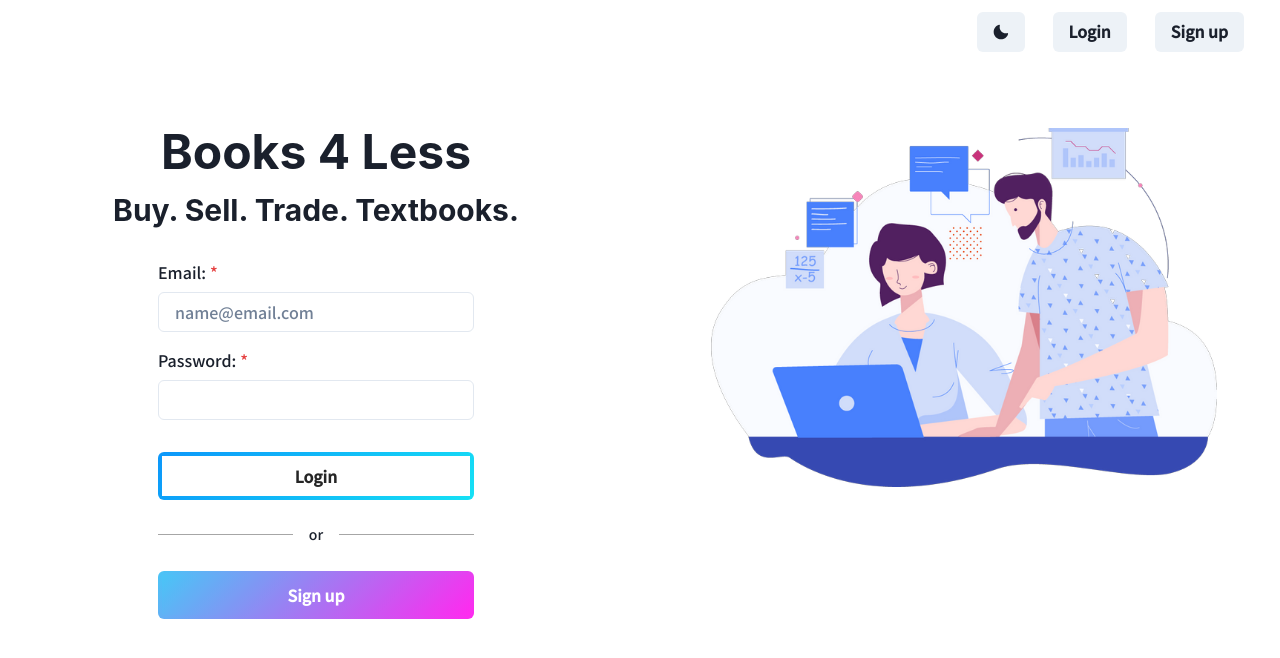
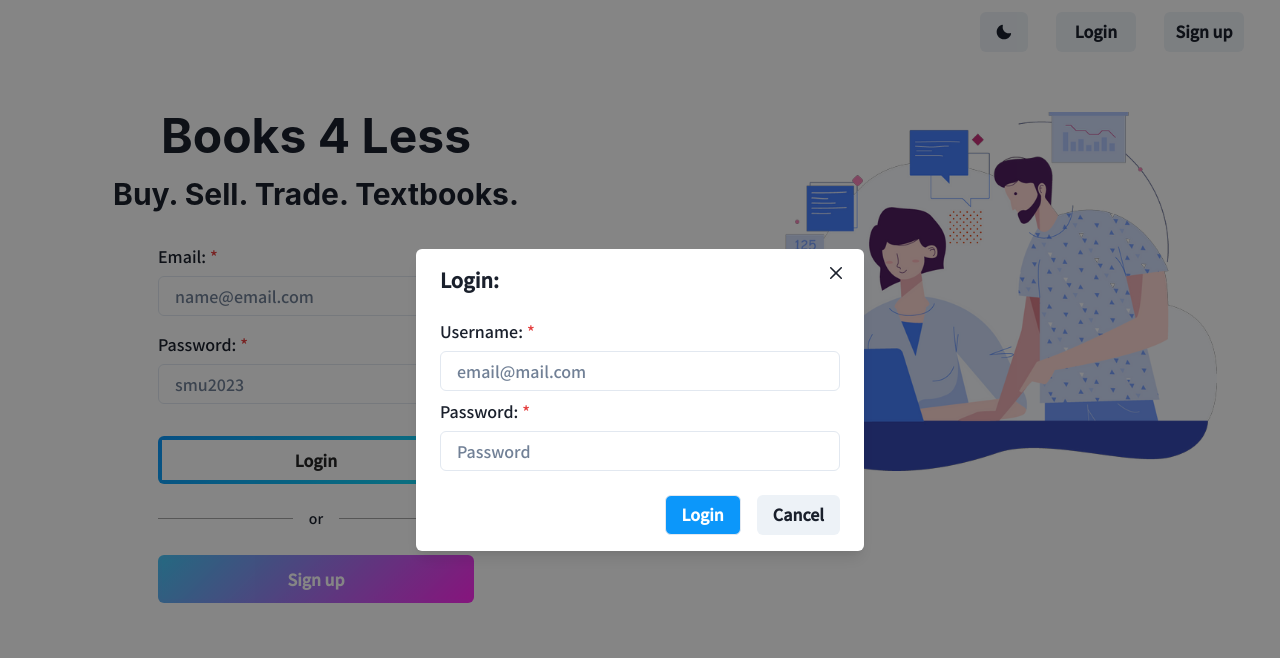
Before and after one commit to DB-UI-Spring-2023/db-ui_spring-2023, a React (Create React App) app in the folder frontend/: page / in a window 1280 px wide. Both pictures are taken after a click on the button "Login". Shown: the top 658 px of the page. Built offline with nearby package versions, Linux system fonts and the light colour scheme; a web font is replaced by a local one.

Commit message:
Finalized Homepage design

```diff
--- a/frontend/src/components/Header.jsx
+++ b/frontend/src/components/Header.jsx
@@ -46,13 +46,22 @@ import { JoinModal } from "./JoinModal";
 
 export const Header = () => {
   const { colorMode, toggleColorMode } = useColorMode();
-  const { isOpen, onOpen, onClose } = useDisclosure();
+  const { isOpen: isOpenLogin, onOpen: onOpenLogin, onClose: onCloseLogin } = useDisclosure();
+  const { isOpen: isOpenSignUp, onOpen: onOpenSignUp, onClose: onCloseSignUp } = useDisclosure();
+
+  const [userName, setUsername] = useState();
+  const [userPassword, setUserPassword] = useState();
 
   const [newUserFirstName, setNewUserFirstName] = useState("");
   const [newUserLastName, setNewUserLastName] = useState("");
   const [newUserEmail, setNewUserEmail] = useState("");
   const [newUserPassword, setNewUserPassword] = useState("");
   const [confirmPassword, setConfirmPassword] = useState("");
+
+  const handleUsername = (e) =>
+    setUsername(e.target.value);
+    const handleUserPassword = (e) =>
+    setUserPassword(e.target.value);
 
   const handleNewUserFirstName = (e) =>
     setNewUserFirstName(e.target.value);
@@ -104,22 +113,75 @@ export const Header = () => {
               </Button>
               <Button
                 className="button"
+                w="5rem"
                 _hover={{
                   bgGradient: "linear(to-r, #0C97FA, #16E1F5)",
                   color: "#fff",
                 }}
                 hideBelow="350px"
+                onClick={onOpenLogin}
               >
                 Login
               </Button>
+              <Modal onClose={onCloseLogin} isOpen={isOpenLogin} isCentered>
+                <ModalOverlay />
+                <ModalContent>
+                  <ModalHeader>Login:</ModalHeader>
+                  <ModalCloseButton />
+                  <ModalBody>
+                    <FormControl isRequired>
+                      <FormLabel>Username:</FormLabel>
+                      <Input
+                        type="text"
+                        placeHolder="email@mail.com"
+                        onChange={handleUsername}
+                      />
+                      <FormLabel mt=".5rem">Password:</FormLabel>
+                      <Input
+                        type="text"
+                        placeHolder="Password"
+                        onChange={setUserPassword}
+                      />
+                    </FormControl>
+                  </ModalBody>
+                  <ModalFooter>
+                    <ButtonGroup gap="2">
+                      <Button
+                        color="white"
+                        bg="#0C97FA"
+                        variant="outline"
+                        _hover={{
+                          bg: "white",
+                          color: "#0C97FA",
+                          border: "2px",
+                        }}
+                        onClick={sendNewUser}
+                      >
+                        Login
+                      </Button>
+                      <Button
+                        onClick={onCloseLogin}
+                        _hover={{
+                          bg: "white",
+                          color: "#FF176B",
+                          border: "2px",
+                        }}
+                      >
+                        Cancel
+                      </Button>
+                    </ButtonGroup>
+                  </ModalFooter>
+                </ModalContent>
+              </Modal>
               <Button
                 className="button"
+                w="5rem"
                 _hover={{
                   bgGradient: "linear(to-r, #49c5f6, #ff2aef)",
                   color: "#fff",
                 }}
                 hideBelow="350px"
-                onClick={onOpen}
+                onClick={onOpenSignUp}
               >
                 Sign up
               </Button>
@@ -127,7 +189,7 @@ export const Header = () => {
           </Flex>
         </Flex>
       </Box>
-      <Modal onClose={onClose} isOpen={isOpen} isCentered>
+      <Modal onClose={onCloseSignUp} isOpen={isOpenSignUp} isCentered>
         <ModalOverlay />
         <ModalContent>
           <ModalHeader>Create an account</ModalHeader>
@@ -178,14 +240,14 @@ export const Header = () => {
                 Create
               </Button>
               <Button
-                onClick={onClose}
+                onClick={onCloseSignUp  }
                 _hover={{
                   bg: "white",
                   color: "#FF176B",
                   border: "2px",
                 }}
               >
-                Close
+                Cancel
               </Button>
             </ButtonGroup>
           </ModalFooter>
--- a/frontend/src/webpages/HomePage.jsx
+++ b/frontend/src/webpages/HomePage.jsx
@@ -45,7 +45,7 @@ export const HomePage = () => {
     <>
       <Header />
       <SimpleGrid columns={[1, 1, 1, 2, 2]} spacing={4}>
-        <Box mt="4rem">
+        <Box mt="3rem">
           <Heading
             as="h1"
             size="2xl"
@@ -70,7 +70,7 @@ export const HomePage = () => {
             <Input
               type="text"
               w="100%"
-              placeHolder=""
+              placeHolder="smu2023"
               onChange={handleUserPassword}
             />
           </FormControl>
@@ -82,7 +82,7 @@ export const HomePage = () => {
           </div>
           <JoinModal />
         </Box>
-        <Box mt="4rem">
+        <Box mt="3rem">
           <Center justifyContent="center">
             <Image
               className="hero"
```
